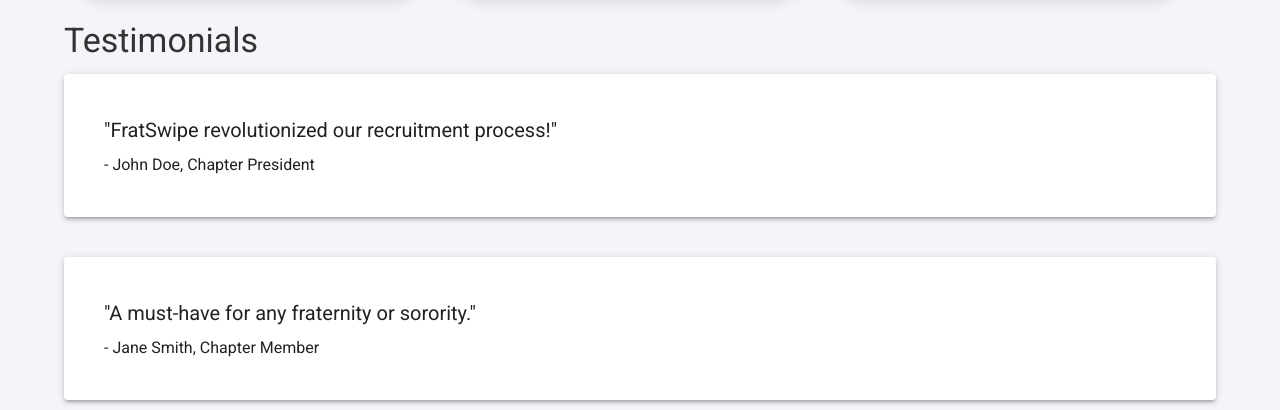
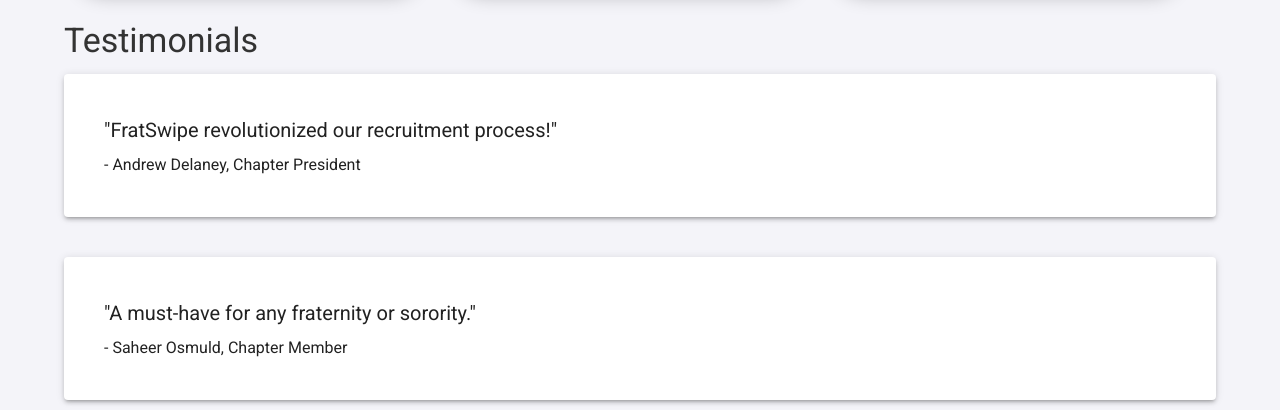
Before and after one commit to ambitiousjulian/fratswipe-landing-page, a React (Create React App) app: page / in a window 1280 px wide. Shown: the part 2495-2905 px from the top of the page. Built offline with nearby package versions, Linux system fonts and the light colour scheme.

Commit message:
add final touches

```diff
--- a/public/index.html
+++ b/public/index.html
@@ -2,14 +2,14 @@
 <html lang="en">
   <head>
     <meta charset="utf-8" />
-    <link rel="icon" href="%PUBLIC_URL%/favicon.ico" />
+    <link rel="icon" href="%PUBLIC_URL%/logo2.png" />
     <meta name="viewport" content="width=device-width, initial-scale=1" />
     <meta name="theme-color" content="#000000" />
     <meta
       name="description"
       content="Web site created using create-react-app"
     />
-    <link rel="apple-touch-icon" href="%PUBLIC_URL%/logo192.png" />
+    <link rel="apple-touch-icon" href="%PUBLIC_URL%/logo2.png" />
 
     <link href="https://fonts.googleapis.com/css2?family=Montserrat:wght@700&display=swap" rel="stylesheet">
     <link href="https://fonts.googleapis.com/css2?family=Roboto+Condensed:wght@700&display=swap" rel="stylesheet">
@@ -24,11 +24,11 @@
       It will be replaced with the URL of the `public` folder during the build.
       Only files inside the `public` folder can be referenced from the HTML.
 
-      Unlike "/favicon.ico" or "favicon.ico", "%PUBLIC_URL%/favicon.ico" will
+      Unlike "/logo2.png" or "logo2.png", "%PUBLIC_URL%/logo2.png" will
       work correctly both with client-side routing and a non-root public URL.
       Learn how to configure a non-root public URL by running `npm run build`.
     -->
-    <title>React App</title>
+    <title>FratSwipe</title>
   </head>
   <body>
     <noscript>You need to enable JavaScript to run this app.</noscript>
--- a/src/pages/LandingPage.js
+++ b/src/pages/LandingPage.js
@@ -189,13 +189,13 @@
             <Typography variant="h6" gutterBottom>
               "FratSwipe revolutionized our recruitment process!"
             </Typography>
-            <Typography>- John Doe, Chapter President</Typography>
+            <Typography>- Andrew Delaney, Chapter President</Typography>
           </Paper>
           <Paper elevation={3} className={classes.testimonial}>
             <Typography variant="h6" gutterBottom>
               "A must-have for any fraternity or sorority."
             </Typography>
-            <Typography>- Jane Smith, Chapter Member</Typography>
+            <Typography>- Saheer Osmuld, Chapter Member</Typography>
           </Paper>
         </Fade>
       </Box>
```
Also changed, not shown: public/logo2.png (added), public/manifest.json.
